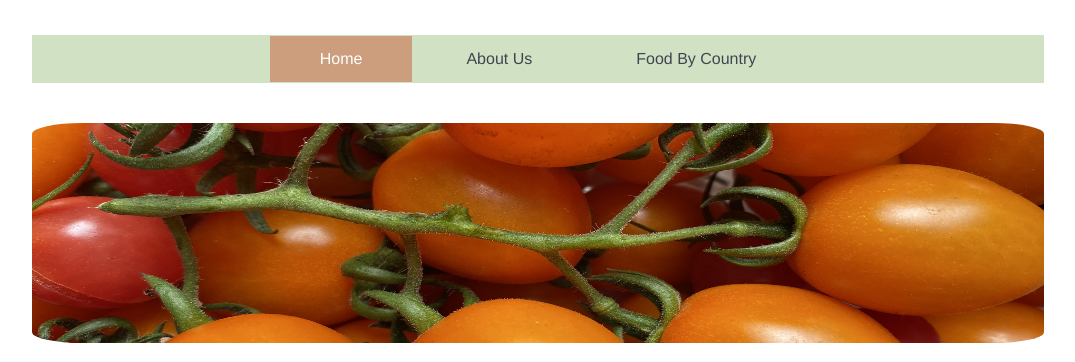
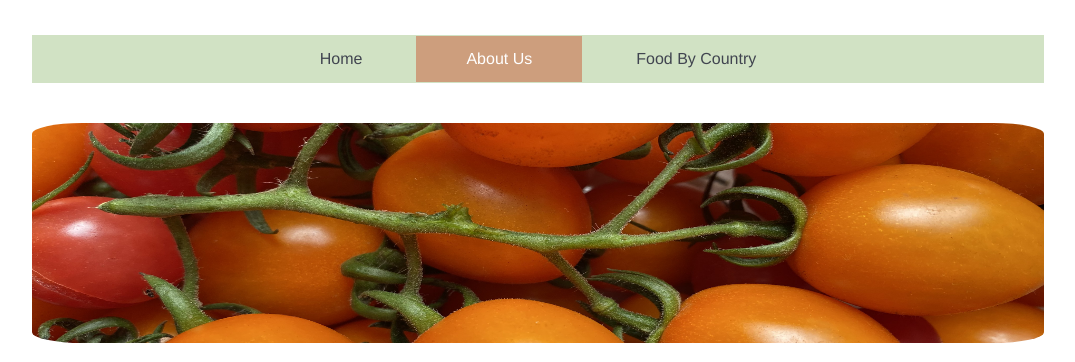
Before and after one commit to agonza35/project, a plain HTML site: page about/about.html in a window 1280 px wide. Shown: the part 134-496 px from the top of the page, without its empty margins (102-1177 px from the left). Drawn offline with Linux system fonts and the light colour scheme.

Commit message:
Fixed issue in navigation bar

```diff
--- a/about/about.html
+++ b/about/about.html
@@ -15,8 +15,8 @@
     <!-- Nav Bar goes here, need to make it uniform throughout all pages -->
     <div id="navbar">
       <ul>
-          <li><a class="active" href="../index.html">Home</a></li>
-          <li><a href="about.html">About Us</a></li>
+          <li><a href="../index.html">Home</a></li>
+          <li><a class="active" href="about.html">About Us</a></li>
           <li><a href="../countries/countries.html">Food By Country</a></li>
       </ul>
     </div>
```
